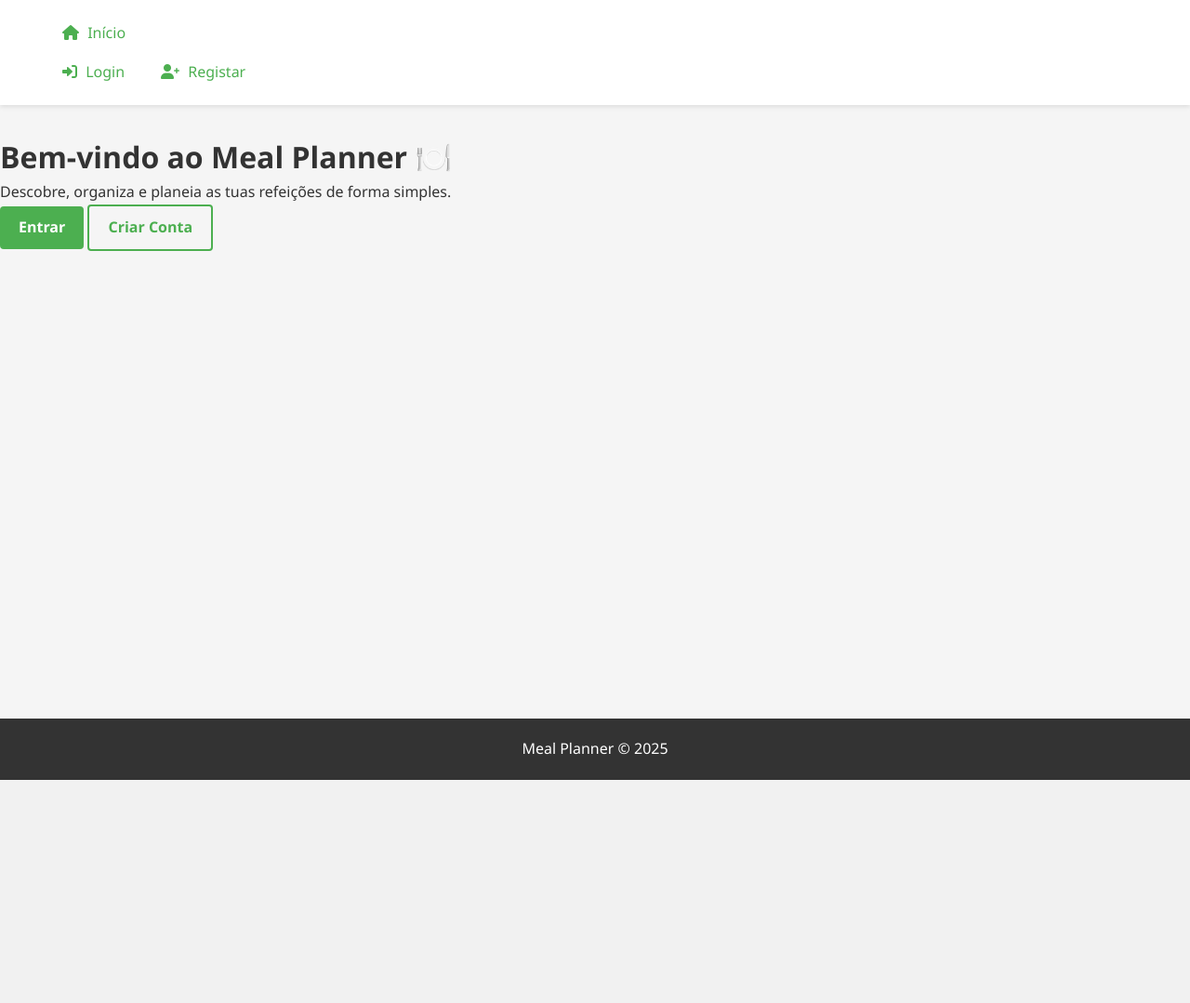
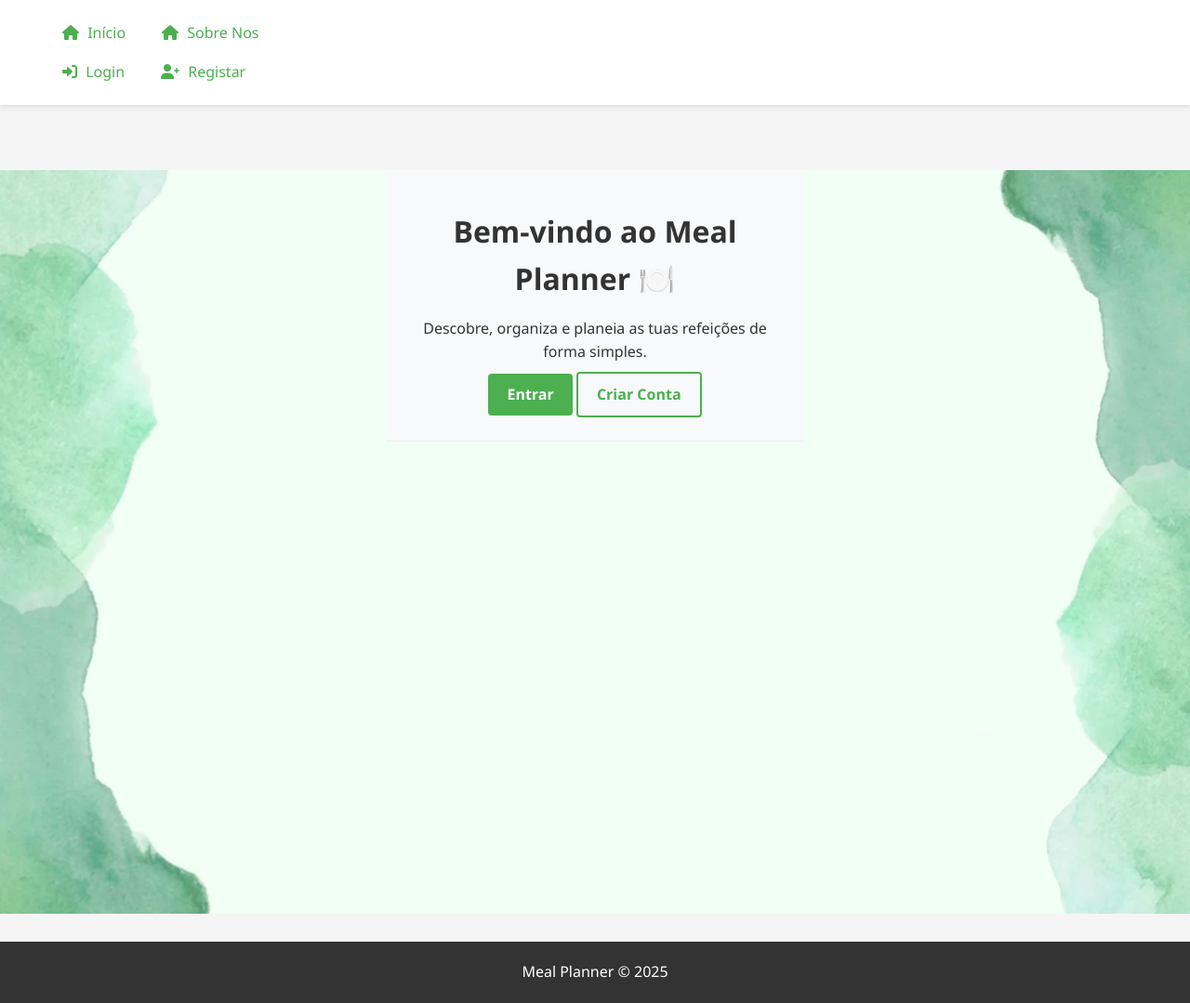
Before and after one commit to luniballony/Meal-Planner, a Flask app: page / in a window 1280 px wide. Shown: the whole page at 93% size. Before the commit the page ends 839 px from the top, so only its background shows below. Run offline with Flask 3, Linux system fonts and the light colour scheme.

Commit message:
Inicio implementação 'sobre nós'
+ adição de imagem de fundo para pagina inicial + sobre nos (necessita de ser ajustada)

```diff
--- a/app/routes/main.py
+++ b/app/routes/main.py
@@ -17,3 +17,8 @@ def home():
     return render_template(
         "main/home.html", nome=session.get("user_nome", "Utilizador")
     )
+
+
+@main_bp.route('/sobre')
+def about():
+    return render_template('main/about.html')
--- a/app/static/css/style.css
+++ b/app/static/css/style.css
@@ -3323,3 +3323,26 @@ textarea.input-field {
   border: none;
   width: 100%;
 }
+
+
+/* ====================================================
+   Página Inicial (Start)
+   ==================================================== */
+
+.start-header {
+  margin: 15px;
+}
+
+.start-subtitle {
+  margin: 8px;
+}
+
+.start-background {
+  background-image: url('background.jpg');
+  background-size: cover; /* cobre o ecrã */
+  background-repeat: no-repeat;
+  background-position: center center;
+
+  width: 100vw;  /* 100% da largura da viewport */
+  height: 100vh; /* 100% da altura da viewport */
+}
--- a/app/templates/base.html
+++ b/app/templates/base.html
@@ -23,6 +23,13 @@
               class="nav-item {% if request.endpoint == 'main.home' %}active{% endif %}"
             >
               <i class="fas fa-home"></i> Início
+            </a>
+
+            <a
+              href="{{ url_for('main.about') }}"
+              class="nav-item {% if request.endpoint == 'main.about' %}active{% endif %}"
+            >
+              <i class="fas fa-home"></i> Sobre Nos
             </a>
 
             {% if session.get('user_id') %}
--- a/app/templates/main/start.html
+++ b/app/templates/main/start.html
@@ -2,13 +2,15 @@
 {% block title %}Meal Planner - Início{% endblock %}
 
 {% block content %}
-<div class="start-page">
-  <h1>Bem-vindo ao Meal Planner 🍽️</h1>
-  <p>Descobre, organiza e planeia as tuas refeições de forma simples.</p>
+<div class="start-background">
+  <div class="start-page auth-container auth-header">
+    <h1 class="start-header">Bem-vindo ao Meal Planner 🍽️</h1>
+    <p class="start-subtitle">Descobre, organiza e planeia as tuas refeições de forma simples.</p>
 
-  <div class="landing-buttons">
-    <a href="{{ url_for('auth.login') }}" class="btn btn-primary">Entrar</a>
-    <a href="{{ url_for('auth.register') }}" class="btn btn-outline">Criar Conta</a>
+    <div class="landing-buttons">
+      <a href="{{ url_for('auth.login') }}" class="btn btn-primary">Entrar</a>
+      <a href="{{ url_for('auth.register') }}" class="btn btn-outline">Criar Conta</a>
+    </div>
   </div>
 </div>
 {% endblock %}
```
Also changed, not shown: app/templates/main/about.html (added, +13 -0 lines), app/static/css/background.jpg (added).
